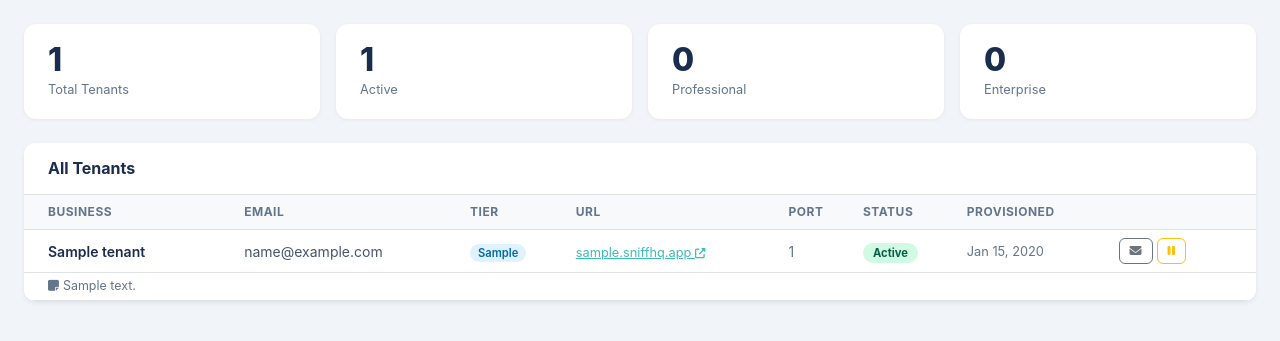
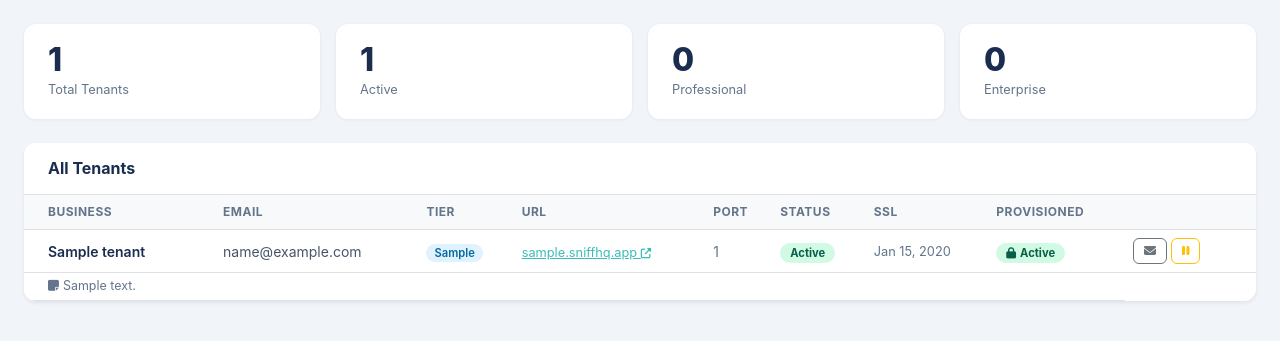
Before and after one commit to sniffhq/sniffhqplatform, a Flask app: page / in a window 1280 px wide. Shown: the part 59-400 px from the top of the page. Run offline with Flask 3, Linux system fonts and the light colour scheme; the visitor is signed in with stand-in values (Sample User, id 1); tables that the repository leaves empty hold one stand-in row (values such as "Sample post").

Commit message:
Full provisioning automation: NSSM + IIS + DNS + Activate SSL button

```diff
--- a/app.py
+++ b/app.py
@@ -43,6 +43,7 @@ class Tenant(db.Model):
     tier            = db.Column(db.String(50),  nullable=False)
     status          = db.Column(db.String(20),  default='active')   # active | suspended
     port            = db.Column(db.Integer,     nullable=True)
+    ssl_active      = db.Column(db.Boolean,     default=False)
     provisioned_at  = db.Column(db.DateTime,    default=datetime.utcnow)
     notes           = db.Column(db.Text,        nullable=True)
 
@@ -276,6 +277,8 @@ def activate_ssl(tenant_id):
     try:
         from provisioner import provision_ssl, ProvisionError
         provision_ssl(t.slug)
+        t.ssl_active = True
+        db.session.commit()
         flash(f'SSL certificate activated for {t.slug}.sniffhq.app.', 'success')
     except Exception as e:
         flash(f'SSL activation failed: {e}', 'error')
--- a/templates/dashboard.html
+++ b/templates/dashboard.html
@@ -30,6 +30,10 @@
                   padding:2px 8px; border-radius:20px; font-weight:600; }
     .badge-tier.professional { background:#fef3c7; color:#92400e; }
     .badge-tier.enterprise   { background:#ede9fe; color:#5b21b6; }
+    .badge-ssl  { background:#d1fae5; color:#065f46; font-size:.7rem;
+                  padding:3px 10px; border-radius:20px; font-weight:700; }
+    .badge-ssl-pending { background:#fef3c7; color:#92400e; font-size:.7rem;
+                         padding:3px 10px; border-radius:20px; font-weight:700; }
     .btn-sm-act { font-size:.75rem; padding:3px 10px; border-radius:6px; }
   </style>
 </head>
@@ -107,6 +111,7 @@
             <th>URL</th>
             <th>Port</th>
             <th>Status</th>
+            <th>SSL</th>
             <th>Provisioned</th>
             <th></th>
           </tr>
@@ -135,6 +140,19 @@
             </td>
             <td style="color:#64748b;font-size:.8rem;">
               {{ t.provisioned_at.strftime('%b %d, %Y') if t.provisioned_at }}
+            </td>
+            <td id="ssl-{{ t.id }}">
+              {% if t.ssl_active %}
+                <span class="badge-ssl"><i class="fas fa-lock me-1"></i>Active</span>
+              {% else %}
+                <form method="POST" action="{{ url_for('activate_ssl', tenant_id=t.id) }}"
+                      onsubmit="return confirm('Run SSL provisioning for {{ t.slug }}.sniffhq.app?\n\nEnsure at least 60 seconds have passed since provisioning so DNS has propagated.')">
+                  <button class="badge-ssl-pending border-0 cursor-pointer" title="Activate SSL"
+                          style="cursor:pointer;">
+                    <i class="fas fa-lock-open me-1"></i>Activate SSL
+                  </button>
+                </form>
+              {% endif %}
             </td>
             <td class="pe-4">
               <div class="d-flex gap-1">
```
